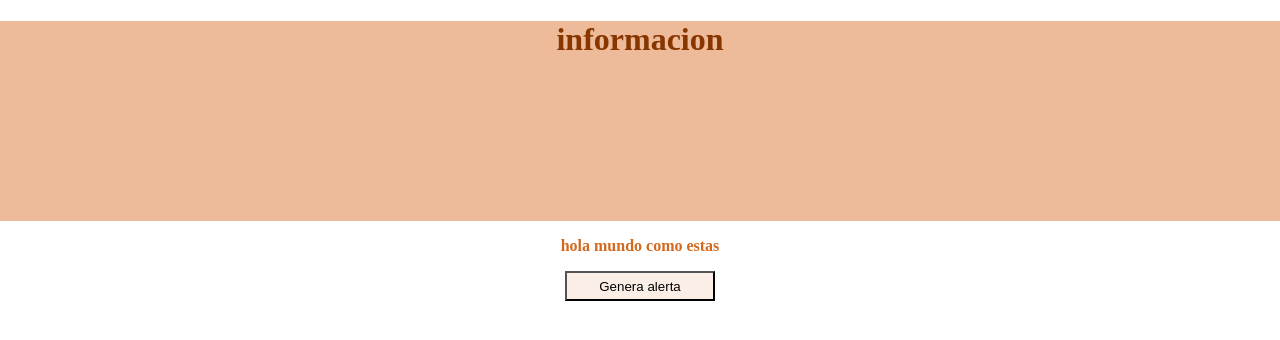
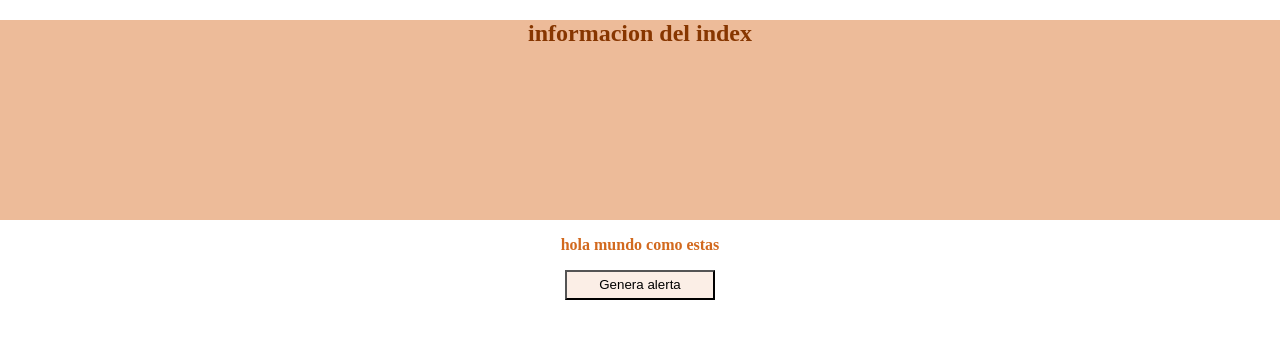
Before and after one commit to crisair/ejercicio_js, a website: page index.html in a window 1280 px wide. Drawn offline with Linux system fonts and the light colour scheme.

Commit message:
se cambia un h1 en h2

```diff
--- a/index.html
+++ b/index.html
@@ -13,7 +13,7 @@
 <body>
     <header class ="encabezado">
 
-    <h1 class="titulo">informacion</h1>
+    <h2 class="titulo">informacion del index </h2>
     </header >
     <section>
         <p class="parrafo">hola mundo como estas </p>
```
Also changed, not shown: package.json (+2 -10 lines).
